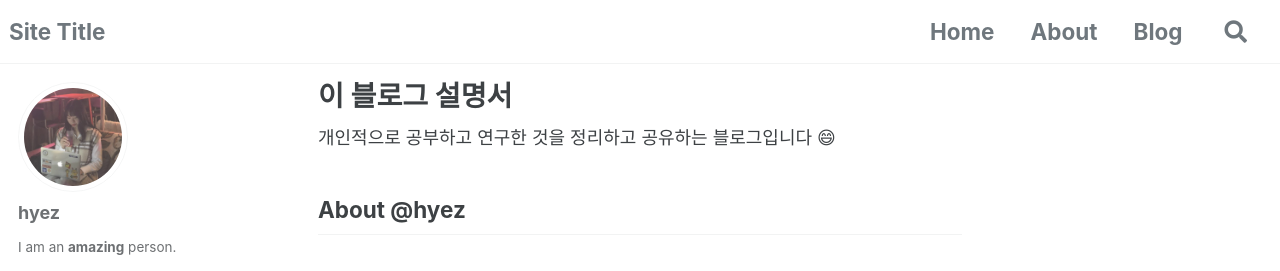
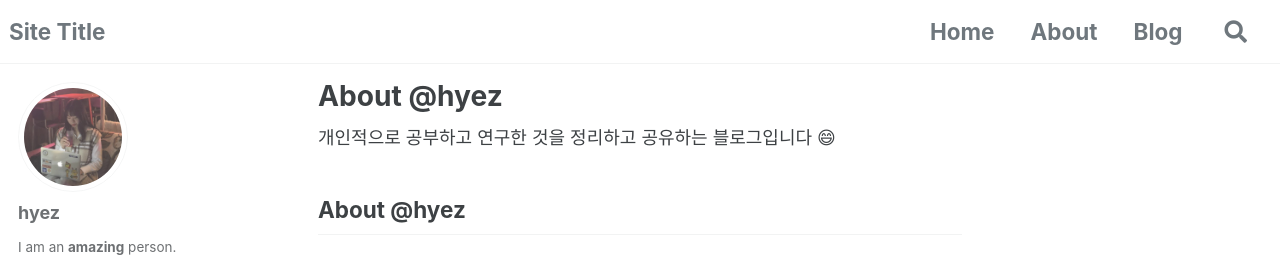
Before and after one commit to hyez/hyez.github.io, a Jekyll site: the page built from _pages/about.md, in a window 1280 px wide and 1079 px high. Shown: the top 271 px of the window. Built offline with Jekyll 4.4.1, drawn with Linux system fonts in a browser that asks for light colours; cached includes are drawn as plain includes; comment, search, counter and statistics services are not loaded.

Commit message:
add about

```diff
--- a/_pages/about.md
+++ b/_pages/about.md
@@ -1,5 +1,5 @@
 ---
-title: "이 블로그 설명서"
+title: "About @hyez"
 layout: single
 permalink: /about/
 author_profile: true
```
